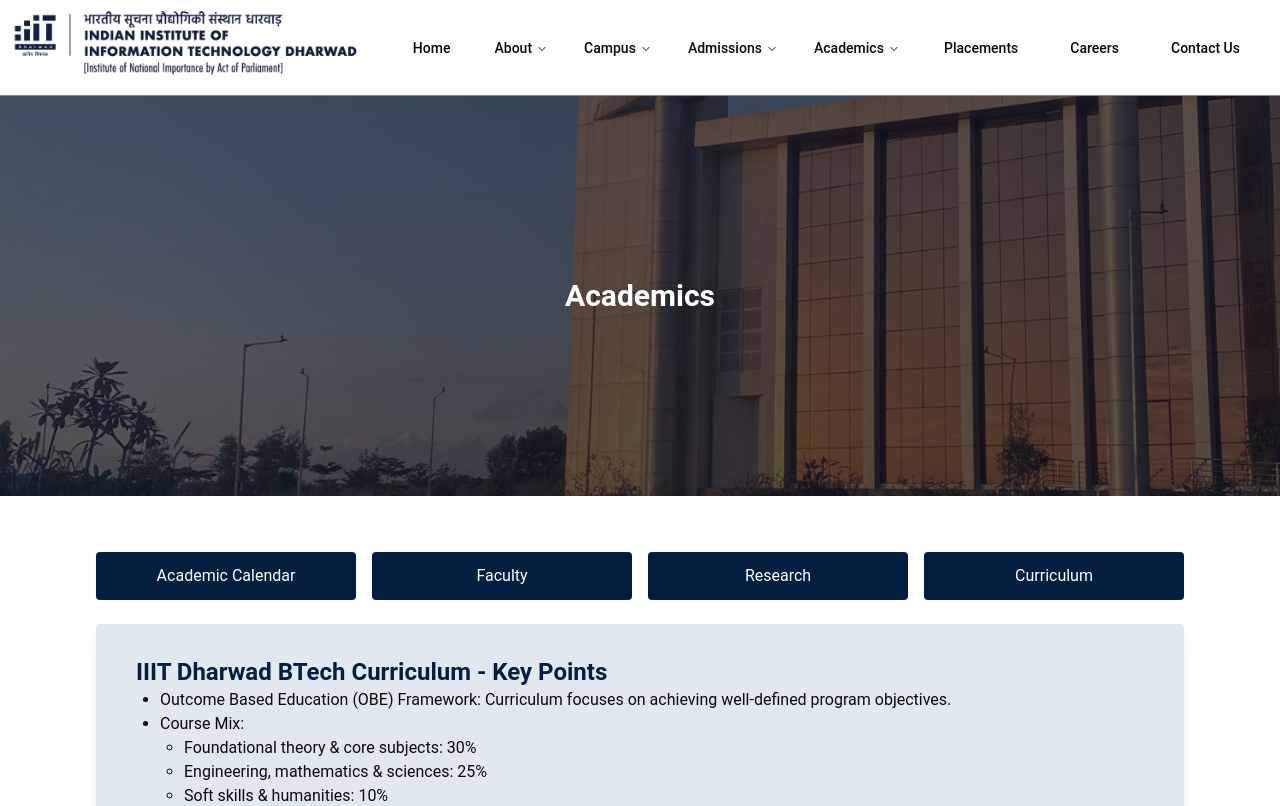
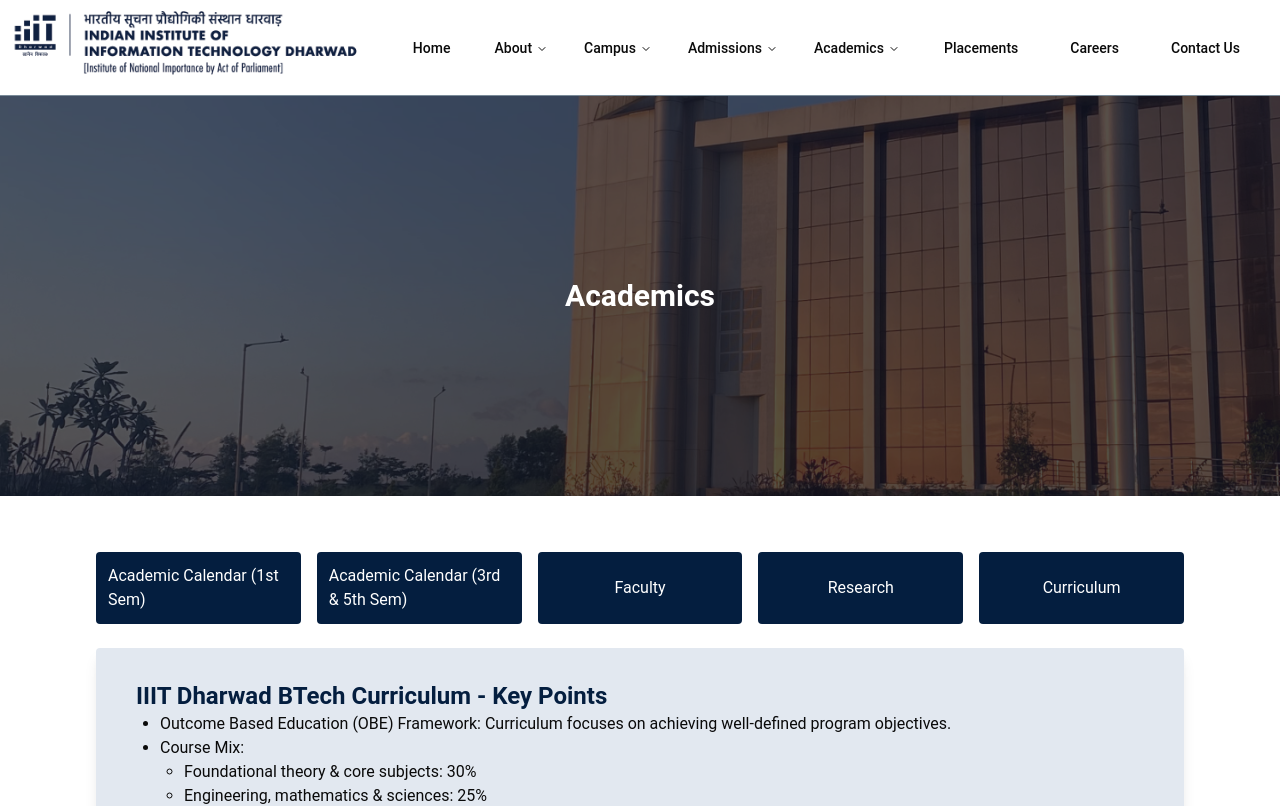
Before and after one commit to Velocity-IIITDWD/iiitdwd.ac.in, a Next.js app: page /academics in a window 1280 px wide. Shown: the top 806 px of the page. Built offline with nearby package versions, Linux system fonts and the light colour scheme.

Commit message:
Fix links on academics page and add academic calendars

```diff
--- a/app/academics/page.tsx
+++ b/app/academics/page.tsx
@@ -12,19 +12,27 @@ export default function page() {
       <div className="my-10 w-full flex flex-col items-center md:px-24 sm:px-10 p-4 gap-6">
         <div className="w-full flex-wrap flex md:flex-nowrap gap-4">
           <Link
-            href={'/'}
+            target='_blank'
+            href='/docs/academic_calendar_sem_1.pdf'
             className="rounded bg-dwd-primary md:basis-1/4 basis-full flex items-center justify-center p-3 text-white"
           >
-            Academic Calendar
+            Academic Calendar (1st Sem)
           </Link>
           <Link
-            href={'/'}
+            target='_blank'
+            href='/docs/academic_calendar_sem_3_5.pdf'
+            className="rounded bg-dwd-primary md:basis-1/4 basis-full flex items-center justify-center p-3 text-white"
+          >
+            Academic Calendar (3rd & 5th Sem)
+          </Link>
+          <Link
+            href='/faculty'
             className="rounded bg-dwd-primary md:basis-1/4 basis-full flex items-center justify-center p-3 text-white"
           >
             Faculty
           </Link>
           <Link
-            href={'/'}
+            href='/academics/research'
             className="rounded bg-dwd-primary md:basis-1/4 basis-full flex items-center justify-center p-3 text-white"
           >
             Research
@@ -33,7 +41,7 @@ export default function page() {
             href="/academics/Curricula_16May23.pdf"
             target="_blank"
             className="rounded bg-dwd-primary md:basis-1/4 basis-full flex items-center justify-center p-3 text-white"
-            // download="Curriculum.pdf"
+          // download="Curriculum.pdf"
           >
             Curriculum
           </a>
```
